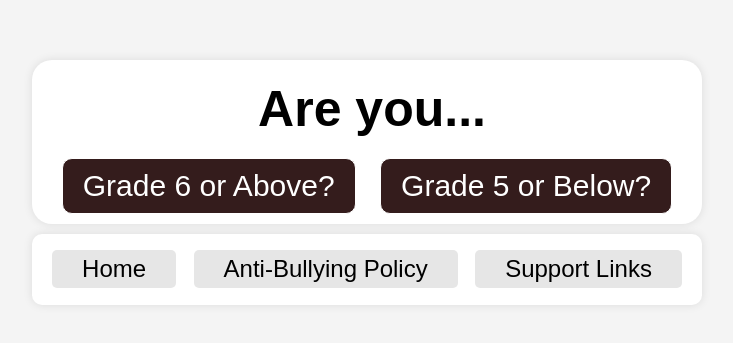
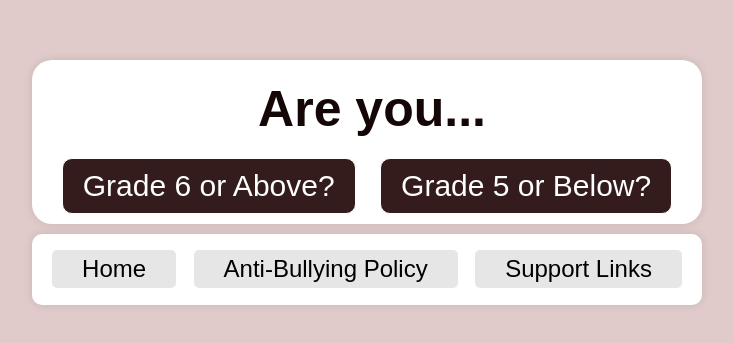
Before and after one commit to radzarchive/student.reachout, a plain HTML site: page preform.html in a window 1280 px wide. Shown: the part 213-556 px from the top of the page, without its empty margins (273-1006 px from the left). Drawn offline with Linux system fonts and the light colour scheme.

Commit message:
Update preform.html

```diff
--- a/preform.html
+++ b/preform.html
@@ -8,7 +8,7 @@
   <style>
     body {
       font-family: Outfit, sans-serif;
-      background-color: #f4f4f4;
+      background-color: #e0caca;
       margin: 0;
       padding: 0;
       display: flex;
@@ -49,6 +49,7 @@
     }
     h1 {
       margin-top: 10px;
+      color: #160707;
       font-size: 50px;
       margin-bottom: 5px;
       padding-left: 10px;
```
